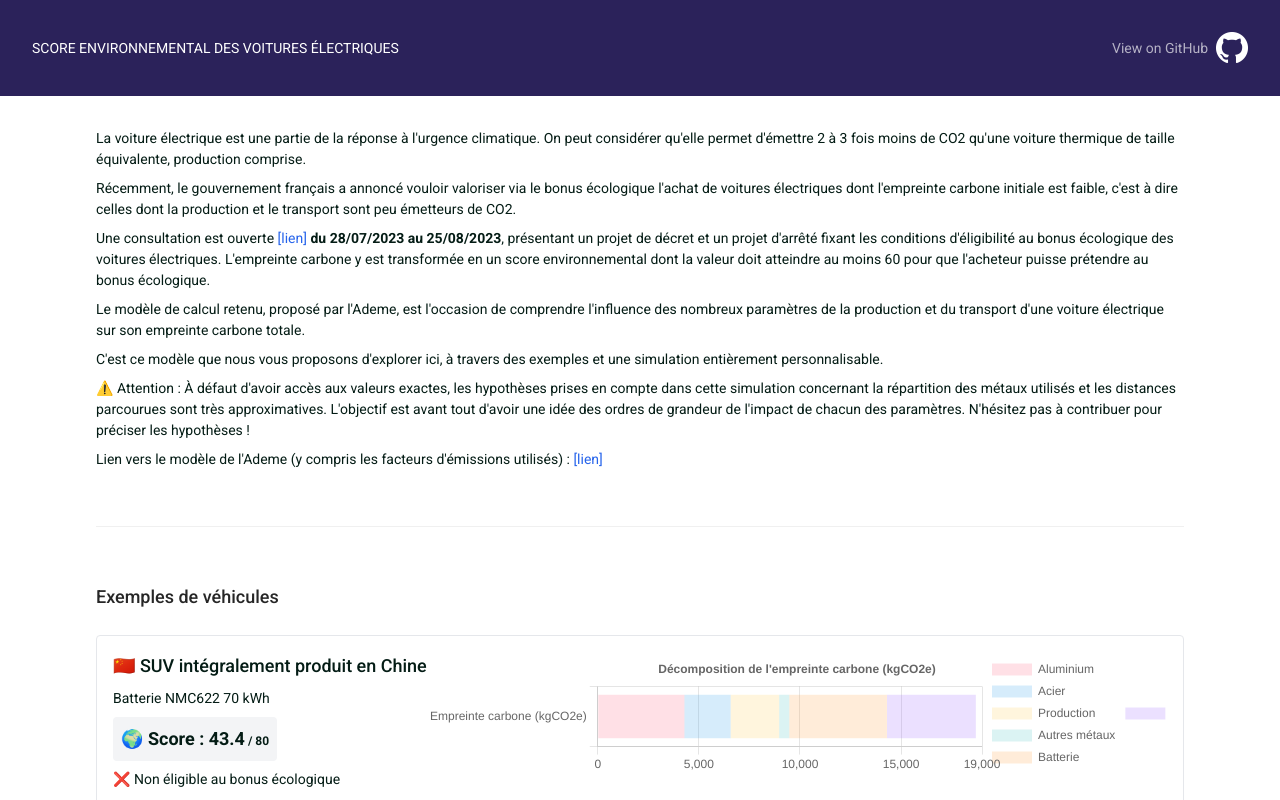
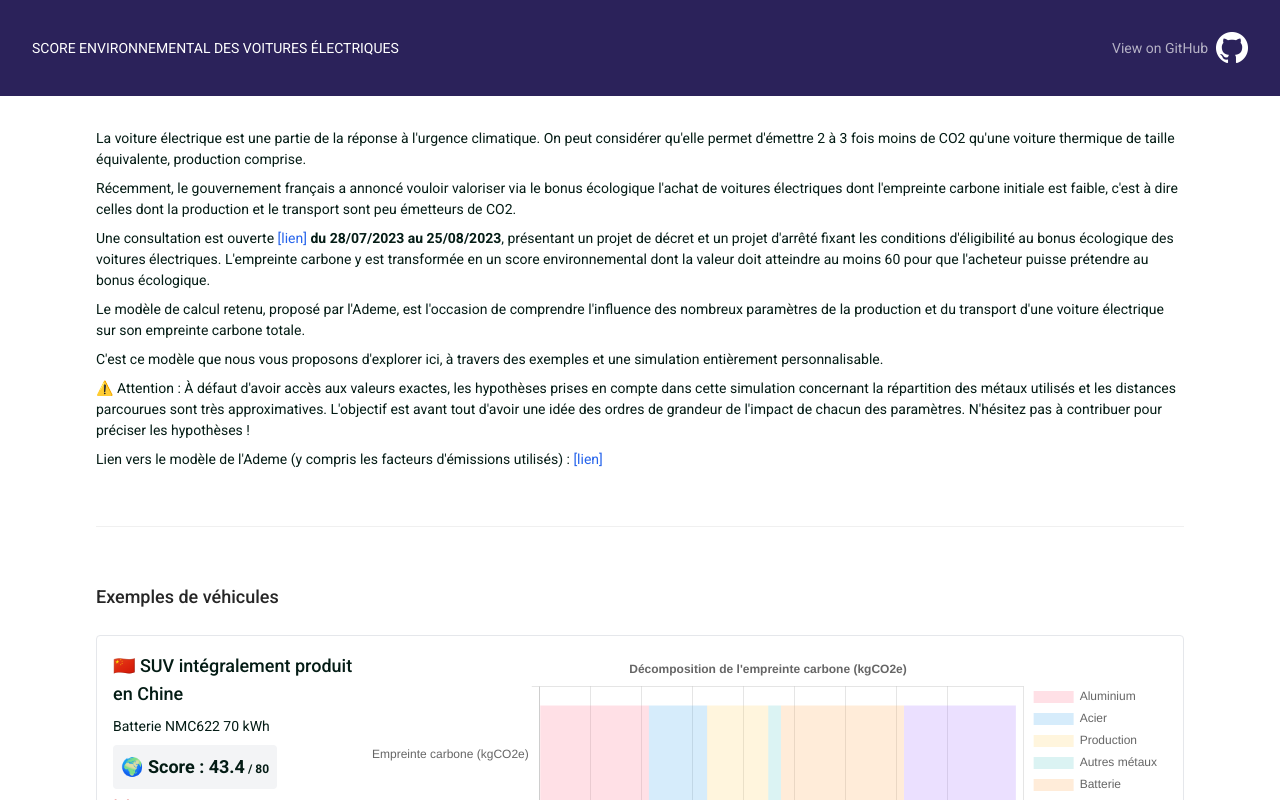
Before and after one commit to Traace-co/score-environnemental, a React (Create React App) app: page / in a window 1280 px wide. Shown: the top 800 px of the page. Built offline with nearby package versions, Linux system fonts and the light colour scheme.

Commit message:
Fix layout of car cards

```diff
--- a/src/SampleCarCard.tsx
+++ b/src/SampleCarCard.tsx
@@ -15,7 +15,7 @@ export function SampleCarCard(props: { car: SampleCar, maxTotalFootprint: number
   const { footprintEstimator, name, emoji } = car
   return (
     <div className="flex flex-wrap p-4 border rounded">
-        <div className="flex flex-col gap-2">
+        <div className="flex flex-col gap-2 md:w-64">
           <div className="font-medium text-lg">
             {`${emoji} ${name}`}
           </div>
--- a/src/charts/HorizontalBarChart.tsx
+++ b/src/charts/HorizontalBarChart.tsx
@@ -17,7 +17,7 @@ export function HorizontalBarChart(props: {
         borderWidth: 0,
       },
     },
-    responsive: true,
+    maintainAspectRatio: false,
     scales: {
       x: {
         stacked: true,
@@ -54,8 +54,8 @@ export function HorizontalBarChart(props: {
       )
   }
   return (
-    <div className="w-full">
-      <Bar height={isMobile ? 100 : 50} options={options} data={data} />
+    <div className="w-full relative">
+      <Bar height={isMobile ? 100 : 200} options={options} data={data} />
     </div>
   )
 }
```
